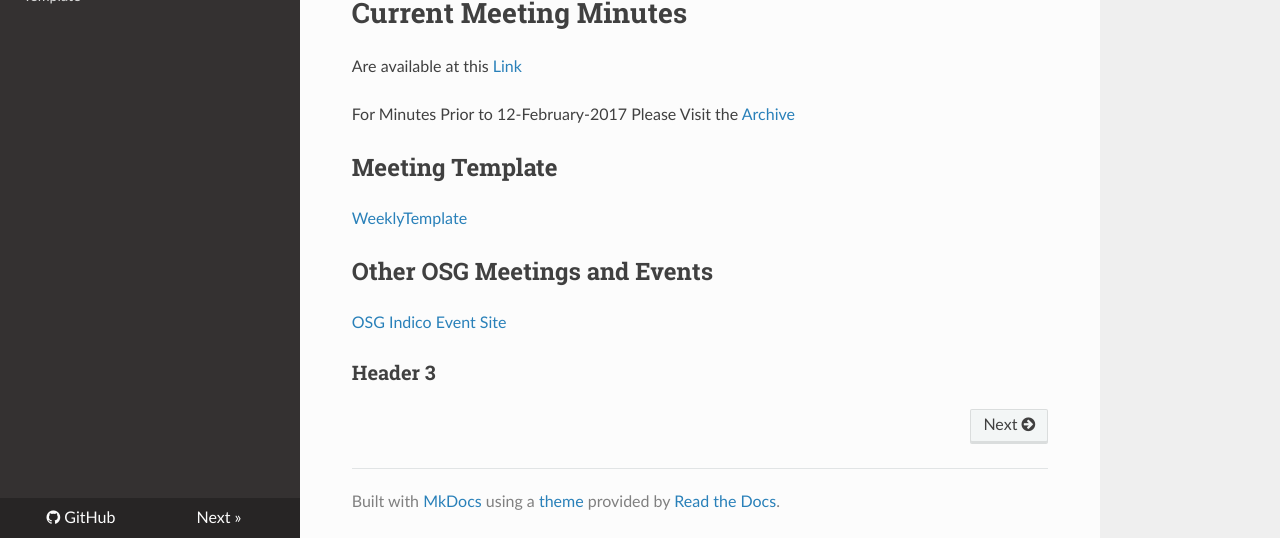
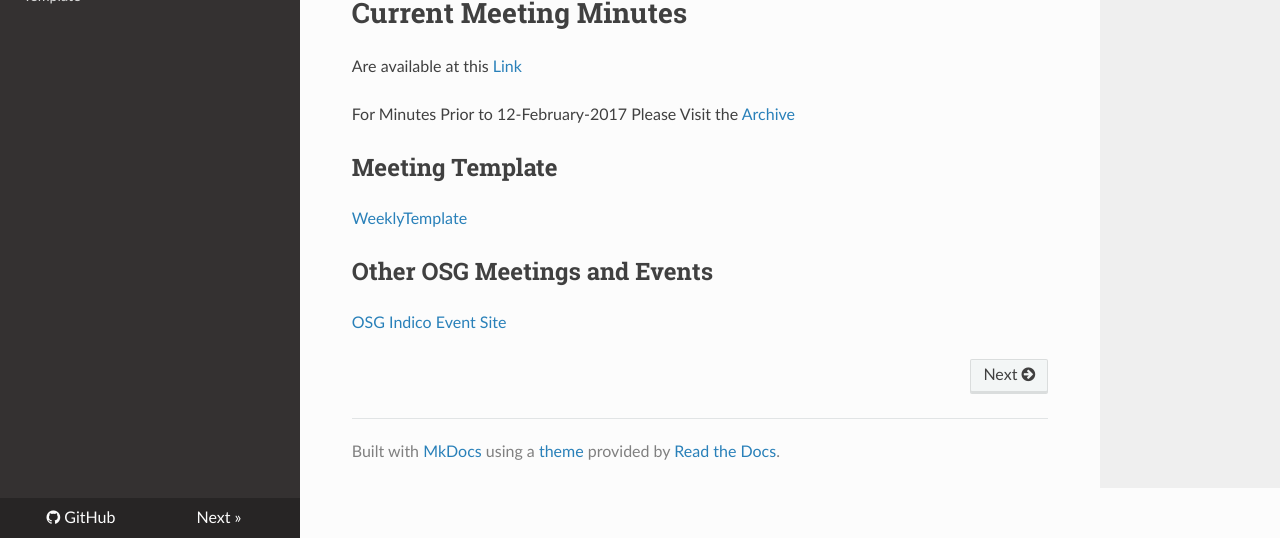
Before and after one commit to zsshah/production, an MkDocs documentation site: the page built from docs/index.md, in a window 1280 px wide and 900 px high, scrolled down 562 px, cut to the strip 362-900 px from the top of the window. Built offline with MkDocs 1.6.1, drawn with Linux system fonts in a browser that asks for light colours; nearby versions of some CDN libraries; old or Windows-style settings are respelled for this version of MkDocs.

Commit message:
Update index.md

```diff
--- a/docs/index.md
+++ b/docs/index.md
@@ -30,5 +30,3 @@ For Minutes Prior to 12-February-2017 Please Visit the [Archive](https://twiki.g
 ## Other OSG Meetings and Events
 
 [OSG Indico Event Site](https://indico.fnal.gov/categoryDisplay.py?categId=86)
-
-### Header 3
```
